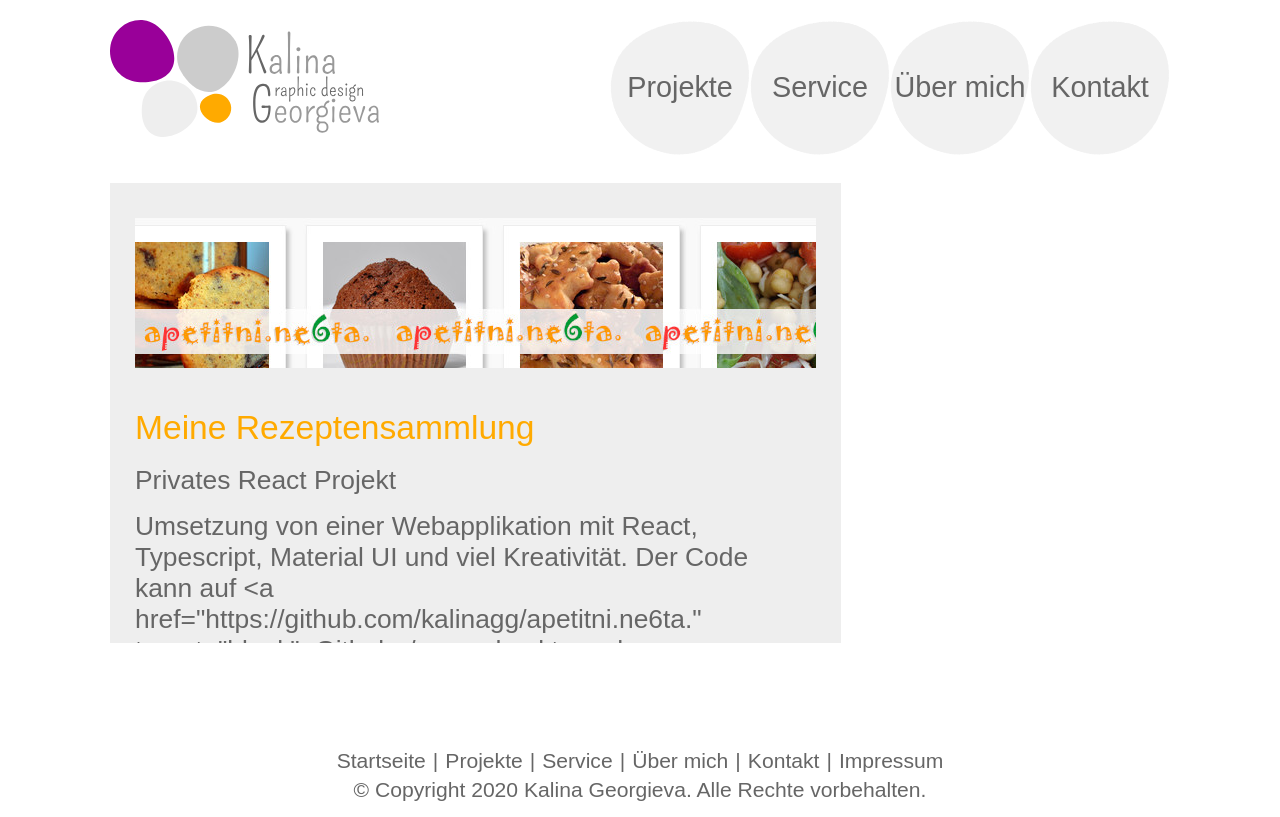
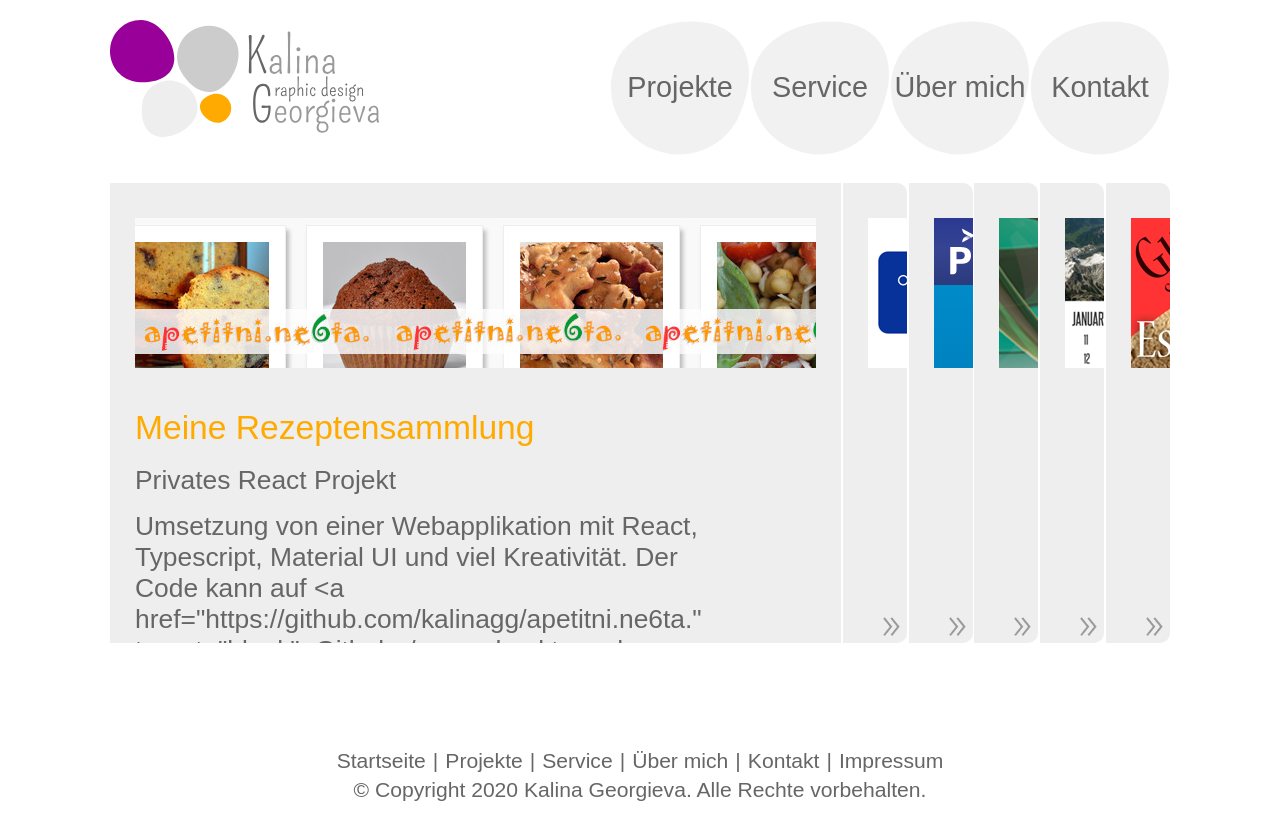
Before and after one commit to kalinagg/meineprojekte, a React (Create React App) app: page /projects in a window 1280 px wide. Built offline with nearby package versions, Linux system fonts and the light colour scheme; a web font is replaced by a local one.

Commit message:
Fixing accordion functionality

```diff
--- a/src/Accordion/Accordion.css
+++ b/src/Accordion/Accordion.css
@@ -46,10 +46,6 @@
 	cursor: pointer;
 }
 
-.accordion section.acc {
-	cursor: pointer;
-}
-
 .accordion section.acc p a {
 	border-bottom: 1px solid #fa0;
 }
--- a/src/Accordion/Accordion.js
+++ b/src/Accordion/Accordion.js
@@ -3,22 +3,38 @@ import {acc} from './AccordionData';
 import './Accordion.css';
 
 export default class Accordion extends Component {
-    handleOpen = (event, id) => {
-        this.open();
+    constructor(props) {
+        super(props);
+
+        this.state = {
+            open: false,
+            openId: 1
+        }
     }
 
-    open = (event, id) => {
-        return event.currentTarget === id ? 'acc acc-open' : 'acc';
+    toggle = (id) => {
+        this.setState({
+            open: this.state.openId === id && !this.open,
+            openId: id
+        });
+    }
+
+    isFirst(index) {
+        return index === 0;
+    }
+
+    active(e, id) {
+        return e.currentTarget === id ? 'acc acc-open' : 'acc';
     }
 
     render() {
         return (
             <article className="accordion">
-                {acc.map(item => (
+                {acc.map((item, i) => (
                     <section
                         key={item.id}
-                        onClick={e => this.handleOpen(e, item.id)}
-                        className={this.open ? 'acc acc-open' : 'acc'}>
+                        onClick={() => this.toggle(item.id)}
+                        className={this.state.openId === item.id ? 'acc acc-open' : 'acc'}>
                         <div className="image-container">
                             <img src={item.image} alt={item.title} />
                         </div>
--- a/src/App.js
+++ b/src/App.js
@@ -7,7 +7,7 @@ import TextBox from './TextBox/TextBox';
 import TextBoxAbout from './TextBoxAbout/TextBoxAbout';
 import TextBoxService from './TextBoxService/TextBoxService';
 import Footer from './TextBoxService/Footer/Footer';
-import {BrowserRouter as Router, Route, Switch, Link} from 'react-router-dom';
+import {BrowserRouter as Router, Route, Switch} from 'react-router-dom';
 
 function App() {
   return (
--- a/src/index.css
+++ b/src/index.css
@@ -1,3 +1,7 @@
+* {
+	box-sizing: border-box;
+}
+
 body {
 	margin: 0;
 	font-family: Pompiere, sans-serif;
```
